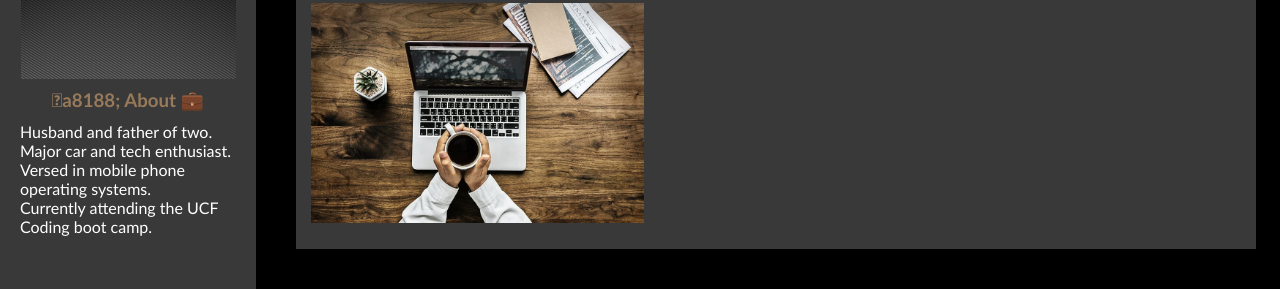
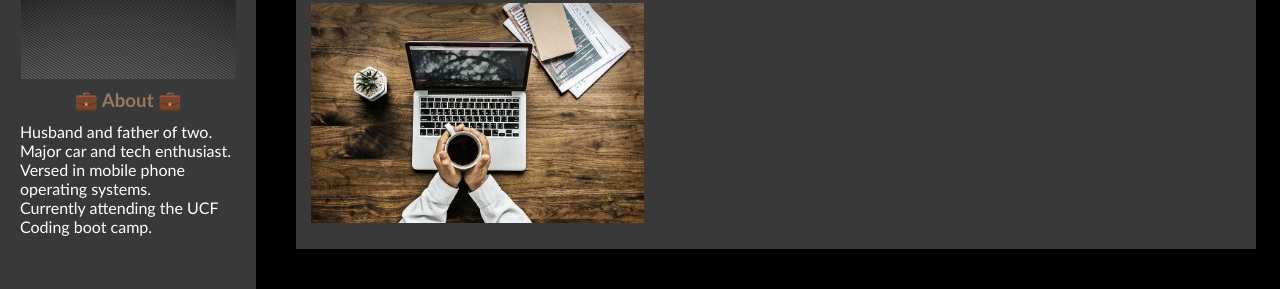
Before and after one commit to karguello90/Arguello-Creations-Digital-Portfolio, a plain HTML site: page index.html in a window 1280 px wide. Shown: the part 511-800 px from the top of the page. Drawn offline with Linux system fonts and the light colour scheme.

Commit message:
index changes

```diff
--- a/index.html
+++ b/index.html
@@ -48,7 +48,7 @@
     <aside>
         <div class="aside-about">
             <img src="./Assets/images/Carbon.png" alt="carbon fiber pattern"/>
-            <h3>&#12a8188; About &#128188;</h3>
+            <h3>&#128188; About &#128188;</h3>
             <p>
                 Husband and father of two.
             </p>
```
